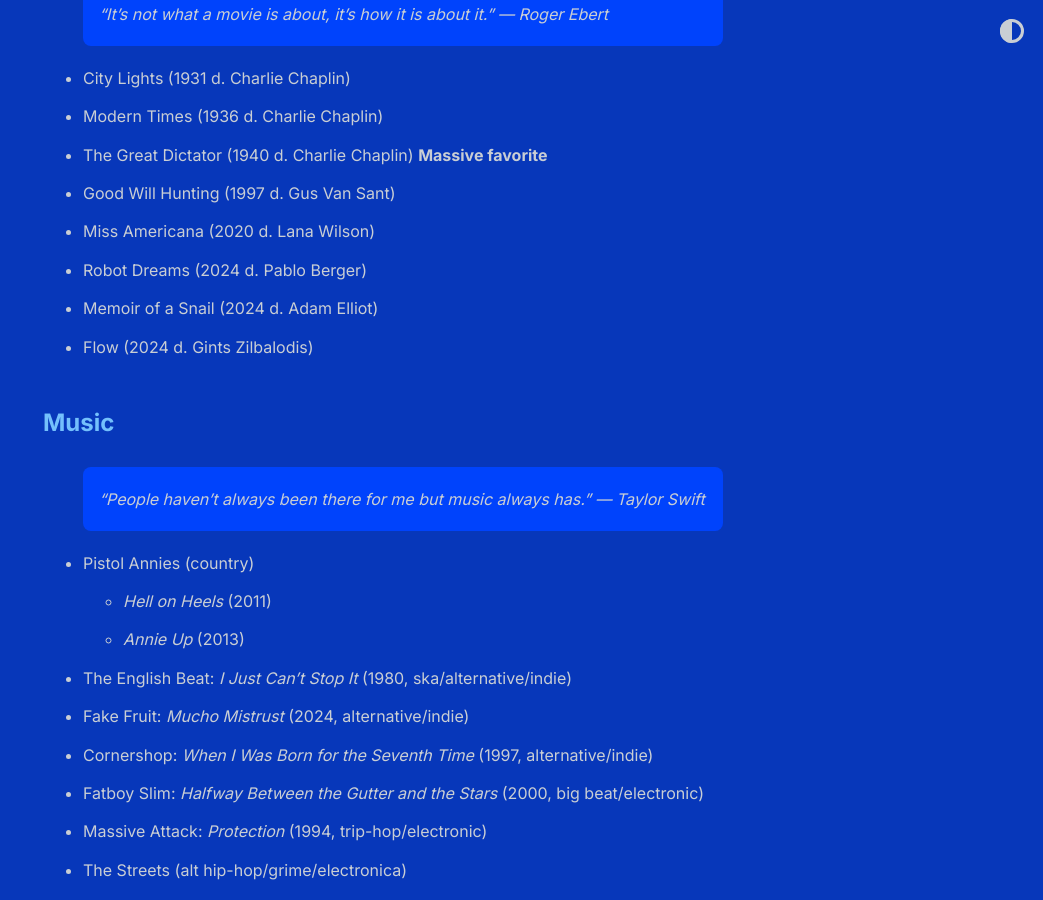
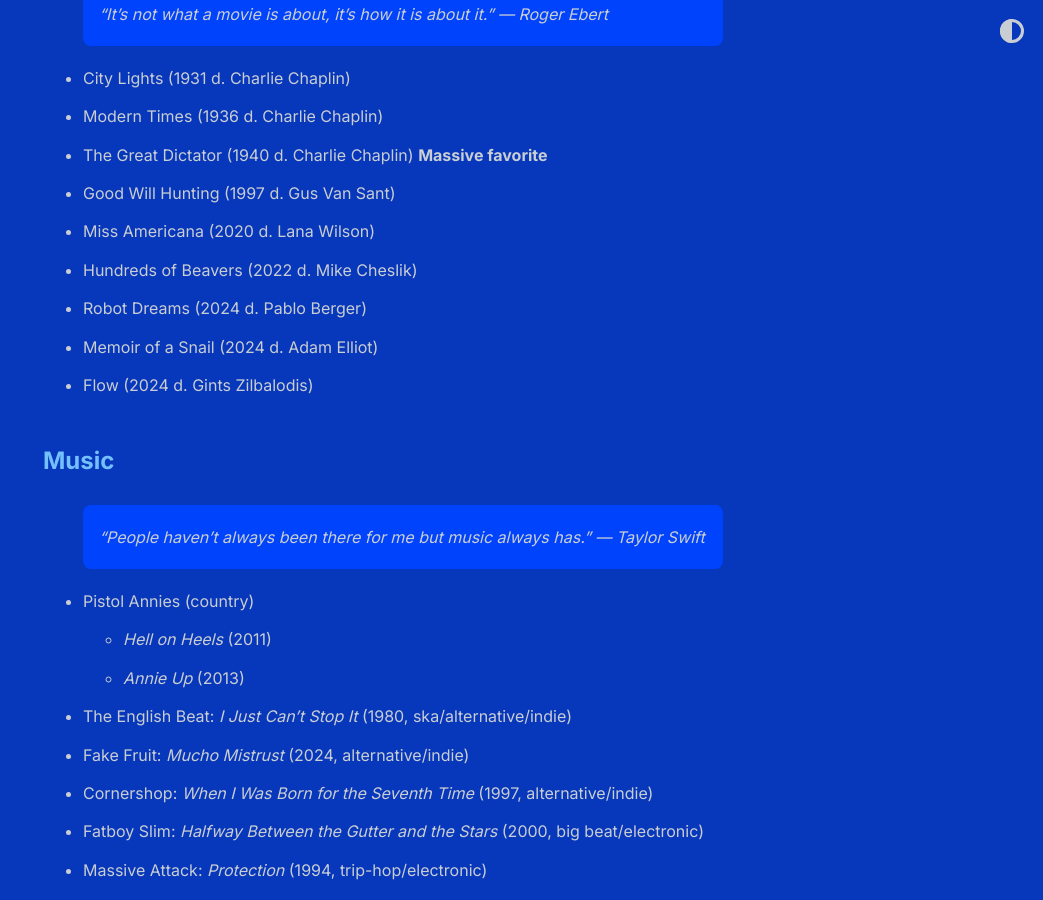
Before and after one commit to shihankanungo/shihankanungo.github.io, a Jekyll site: the page built from wrapped.md, in a window 1280 px wide and 900 px high, scrolled down 402 px. Shown: the whole window, without its empty margins (237-1280 px from the left). Built offline with Jekyll 4.4.1, drawn with Linux system fonts in a browser that asks for light colours.

Commit message:
Update wrapped.md

```diff
--- a/wrapped.md
+++ b/wrapped.md
@@ -13,6 +13,7 @@
 - The Great Dictator (1940 d. Charlie Chaplin) **Massive favorite**
 - Good Will Hunting (1997 d. Gus Van Sant)
 - Miss Americana (2020 d. Lana Wilson)
+- Hundreds of Beavers (2022 d. Mike Cheslik)
 - Robot Dreams (2024 d. Pablo Berger)
 - Memoir of a Snail (2024 d. Adam Elliot)
 - Flow (2024 d. Gints Zilbalodis)
```
